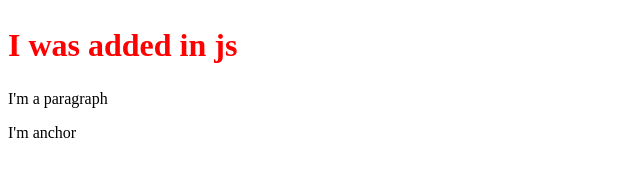
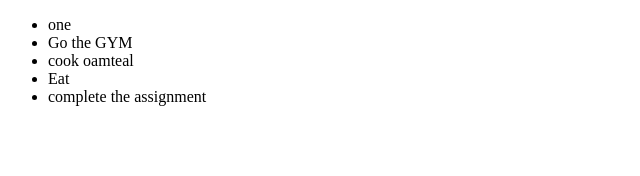
Before and after one commit to AKY07/FullStackCourse, a plain HTML site: page index.html in a window 1280 px wide. Shown: the whole page, without its empty margins (0-640 px from the left). Drawn offline with Linux system fonts and the light colour scheme.

Commit message:
for loop

```diff
--- a/app.js
+++ b/app.js
@@ -1,19 +1,16 @@
-var heading=document.getElementById('heading')
-var body=document.querySelector('body')
-console.log(heading)
+var list=document.querySelector('ul')
+console.log(list)
 
-heading.innerHTML="I was added in js"
-heading.style="color:red;font-size:2rem"
-heading.classList.add('five')
-heading.classList.remove('one')
-console.log(heading.classList)
+var arr=['Go the GYM','cook oamteal','Eat']
+arr.push('complete the assignment')
 
-// body.classList.add('dark')
-// body.classList.remove('dark')
-
-
-
-
-
-// var query=document.querySelectorAll('.para')
-// console.log(query)
+for(var i=0;i<arr.length;i++){
+    var element=document.createElement('li')
+    var textNode=document.createTextNode(arr[i])
+    // console.log(textNode)
+    // console.log(arr[i])
+    // console.log(element)
+    element.appendChild(textNode)
+    list.appendChild(element)
+    // console.log(element)
+}
--- a/index.html
+++ b/index.html
@@ -17,9 +17,10 @@
 
 <body>
 
-        <h2 class="one two three four" id="heading">I'm a heading</h2>
+        <!-- <h2 class="one two three four" id="heading">I'm a heading</h2>
         <p class="para">I'm a paragraph</p>
-        <a class="para">I'm anchor</a>
+        <a class="para">I'm anchor</a> -->
+        <ul><li>one</li></ul>
 
 </body>
 
```
